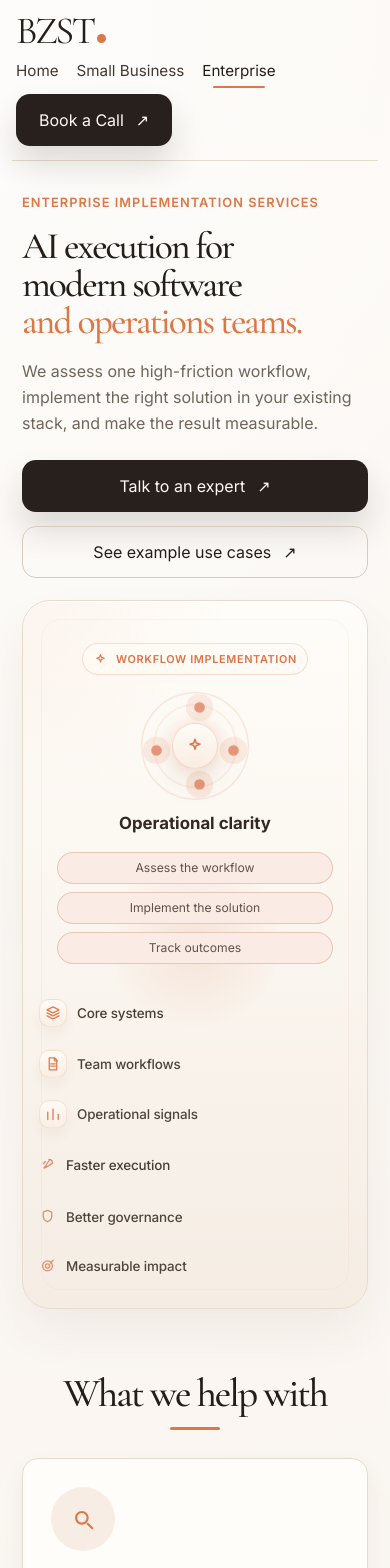
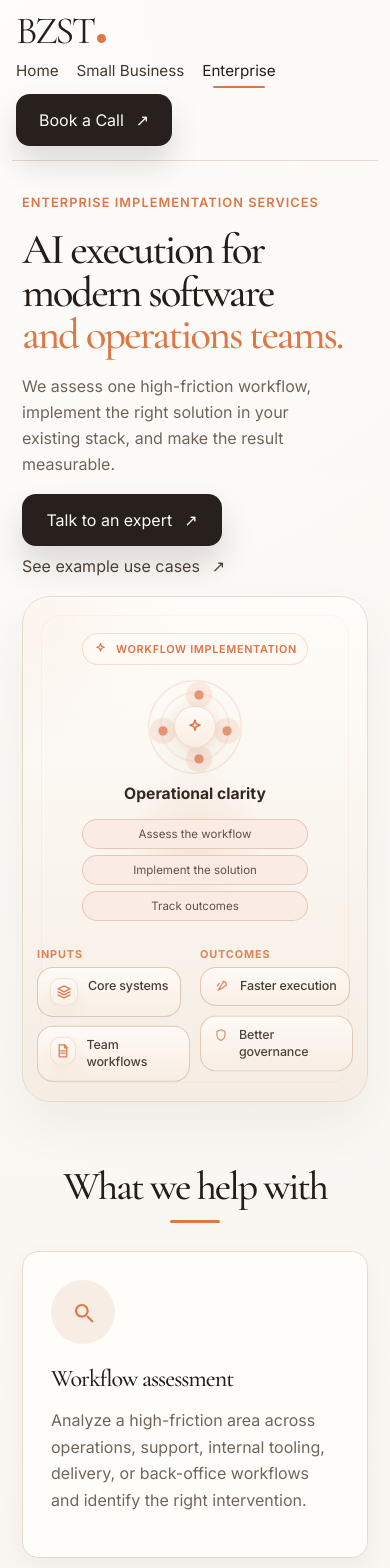
Before and after one commit to harshappt/bzst-svcs, a Next.js app: page /services/enterprise in a window 390 px wide. Shown: the top 1568 px of the page. Built offline with nearby package versions, Linux system fonts and the light colour scheme.

Commit message:
fix: refine mobile hero layouts and consistency

```diff
--- a/app/globals.css
+++ b/app/globals.css
@@ -2564,6 +2564,11 @@ button {
 }
 
 @media (max-width: 760px) {
+  .home-hero-copy,
+  .hero-copy {
+    width: min(100%, 328px);
+  }
+
   .site-shell {
     width: min(100% - 24px, 1180px);
   }
@@ -2594,6 +2599,7 @@ button {
   .hero {
     grid-template-columns: 1fr;
     padding-top: 34px;
+    gap: 20px;
   }
 
   .hero-home-copy h1 {
@@ -2611,16 +2617,25 @@ button {
 
   .home-hero-layout {
     grid-template-columns: 1fr;
-    gap: 24px;
+    gap: 18px;
     min-height: 0;
-    padding: 24px 18px 22px;
+    padding: 22px 18px 20px;
   }
 
   .home-hero-copy {
     max-width: none;
   }
 
+  .home-hero-copy h1 {
+    font-size: clamp(2.7rem, 11vw, 3.7rem);
+    line-height: 0.94;
+    max-width: 11ch;
+  }
+
   .home-hero-visual-wrap {
+    display: grid;
+    grid-template-columns: repeat(2, minmax(0, 1fr));
+    gap: 10px 12px;
     min-height: 0;
   }
 
@@ -2633,25 +2648,60 @@ button {
 
   .home-hero-column {
     display: grid;
-    gap: 10px;
+    gap: 8px;
+  }
+
+  .home-hero-column::before,
+  .smb-hero-column::before,
+  .enterprise-hero-column::before {
+    color: var(--accent);
+    font-size: 0.68rem;
+    font-weight: 700;
+    letter-spacing: 0.08em;
+    text-transform: uppercase;
+    opacity: 0.9;
+  }
+
+  .home-hero-column-left::before,
+  .smb-hero-column-left::before,
+  .enterprise-hero-column-left::before {
+    content: "Inputs";
+  }
+
+  .home-hero-column-right::before,
+  .smb-hero-column-right::before,
+  .enterprise-hero-column-right::before {
+    content: "Outcomes";
   }
 
   .home-hero-column-right {
-    margin-top: 18px;
+    margin-top: 0;
   }
 
   .home-hero-core {
-    margin: 0 auto 22px;
-    max-width: 320px;
+    grid-column: 1 / -1;
+    order: -1;
+    margin: 0 auto 6px;
+    max-width: 280px;
   }
 
   .home-hero-signal {
     min-height: 0;
+    gap: 10px;
+    padding: 10px 12px;
+    border: 1px solid rgba(220, 119, 70, 0.12);
+    border-radius: 16px;
+    background: rgba(255, 250, 244, 0.58);
+    backdrop-filter: blur(10px);
+  }
+
+  .home-hero-column .home-hero-signal:nth-child(n + 4) {
+    display: none;
   }
 
   .home-hero-engine {
-    width: 170px;
-    height: 170px;
+    width: 154px;
+    height: 154px;
   }
 
   .home-hero-core-copy span {
@@ -2669,9 +2719,25 @@ button {
   }
 
   .home-hero-actions {
-    flex-direction: column;
     align-items: flex-start;
     gap: 12px;
+    margin-top: 22px;
+    width: min(100%, 328px);
+  }
+
+  .home-hero-actions .button {
+    width: auto;
+    min-width: 200px;
+  }
+
+  .home-hero-actions .button-link {
+    color: #4a3f36;
+    font-size: 0.98rem;
+  }
+
+  .home-hero-signal span:last-child {
+    max-width: none;
+    font-size: 0.94rem;
   }
 
   .home-hero-beam {
@@ -2684,12 +2750,14 @@ button {
 
   .hero-smb .hero-copy h1,
   .hero-enterprise .hero-copy h1 {
-    font-size: 2.34rem;
+    font-size: clamp(2.2rem, 11vw, 3rem);
+    line-height: 0.98;
   }
 
   .hero-smb .hero-copy p,
   .hero-enterprise .hero-copy p {
     max-width: 100%;
+    margin-bottom: 16px;
   }
 
   .hero-smb .hero-copy,
@@ -2709,6 +2777,37 @@ button {
   .button-row .button,
   .button-row .button-link {
     width: 100%;
+  }
+
+  .hero-smb .button-row,
+  .hero-enterprise .button-row {
+    align-items: flex-start;
+    gap: 10px;
+    width: min(100%, 328px);
+  }
+
+  .hero-smb .button-row .button,
+  .hero-smb .button-row .button-link,
+  .hero-enterprise .button-row .button,
+  .hero-enterprise .button-row .button-link {
+    width: auto;
+    max-width: 100%;
+  }
+
+  .hero-smb .button-row .button-primary,
+  .hero-enterprise .button-row .button-primary {
+    min-width: 200px;
+  }
+
+  .hero-smb .button-row .button-secondary,
+  .hero-enterprise .button-row .button-secondary {
+    min-height: 0;
+    padding: 0;
+    border: 0;
+    border-radius: 0;
+    background: transparent;
+    color: #4a3f36;
+    justify-content: flex-start;
   }
 
   .workflow-grid,
@@ -2742,9 +2841,10 @@ button {
 
   .smb-hero-scene {
     min-height: auto;
-    padding: 18px 16px 22px;
+    grid-template-columns: repeat(2, minmax(0, 1fr));
+    gap: 10px 10px;
+    padding: 16px 14px 18px;
     display: grid;
-    gap: 14px;
   }
 
   .smb-hero-column,
@@ -2759,7 +2859,8 @@ button {
   .smb-hero-column {
     top: auto;
     display: grid;
-    gap: 12px;
+    gap: 8px;
+    align-content: start;
   }
 
   .smb-hero-column-left,
@@ -2769,9 +2870,12 @@ button {
   }
 
   .smb-hero-core {
+    grid-column: 1 / -1;
     order: -1;
     min-height: 0;
-    padding: 24px 18px 18px;
+    margin: 0 auto 2px;
+    max-width: 278px;
+    padding: 20px 16px 14px;
   }
 
   .smb-hero-core::before,
@@ -2787,13 +2891,26 @@ button {
   .smb-node,
   .smb-outcome-chip {
     min-width: 0;
+    align-items: flex-start;
+    padding: 10px 12px;
+    border: 1px solid color-mix(in srgb, var(--service-hero-accent) 14%, rgba(217, 203, 188, 0.86));
+    border-radius: 16px;
+    background: color-mix(in srgb, white 88%, var(--service-hero-accent) 12%);
+  }
+
+  .smb-hero-column > :nth-child(4),
+  .enterprise-hero-column > :nth-child(4),
+  .smb-hero-column > :nth-child(3),
+  .enterprise-hero-column > :nth-child(3) {
+    display: none;
   }
 
   .enterprise-hero-scene {
     min-height: auto;
-    padding: 18px 16px 22px;
+    grid-template-columns: repeat(2, minmax(0, 1fr));
+    gap: 10px 10px;
+    padding: 16px 14px 18px;
     display: grid;
-    gap: 14px;
   }
 
   .enterprise-hero-column,
@@ -2808,7 +2925,8 @@ button {
   .enterprise-hero-column {
     top: auto;
     display: grid;
-    gap: 12px;
+    gap: 8px;
+    align-content: start;
   }
 
   .enterprise-hero-column-left,
@@ -2818,9 +2936,12 @@ button {
   }
 
   .enterprise-hero-core {
+    grid-column: 1 / -1;
     order: -1;
     min-height: 0;
-    padding: 24px 18px 18px;
+    margin: 0 auto 2px;
+    max-width: 278px;
+    padding: 20px 16px 14px;
   }
 
   .enterprise-hero-core::before,
@@ -2836,6 +2957,59 @@ button {
   .enterprise-node,
   .enterprise-outcome-chip {
     min-width: 0;
+    align-items: flex-start;
+    padding: 10px 12px;
+    border: 1px solid color-mix(in srgb, var(--service-hero-accent) 14%, rgba(217, 203, 188, 0.86));
+    border-radius: 16px;
+    background: linear-gradient(180deg, rgba(255, 251, 247, 0.96), rgba(248, 238, 227, 0.72));
+  }
+
+  .smb-node span,
+  .smb-outcome-chip span,
+  .enterprise-node span,
+  .enterprise-outcome-chip span {
+    font-size: 0.78rem;
+    line-height: 1.35;
+  }
+
+  .smb-node-icon,
+  .enterprise-node-icon {
+    width: 22px;
+    height: 22px;
+  }
+
+  .hero-ai-emblem {
+    width: 92px;
+    height: 92px;
+    margin-top: 16px;
+  }
+
+  .hero-ai-core-star {
+    width: 42px;
+    height: 42px;
+  }
+
+  .hero-ai-node {
+    width: 8px;
+    height: 8px;
+  }
+
+  .smb-hero-core-title,
+  .enterprise-hero-core-title {
+    margin-top: 10px;
+    font-size: 0.98rem;
+  }
+
+  .smb-hero-core-steps,
+  .enterprise-hero-core-steps {
+    gap: 6px;
+    margin-top: 14px;
+  }
+
+  .smb-hero-core-steps span,
+  .enterprise-hero-core-steps span {
+    min-height: 30px;
+    font-size: 0.72rem;
   }
 
   .path-card,
```
